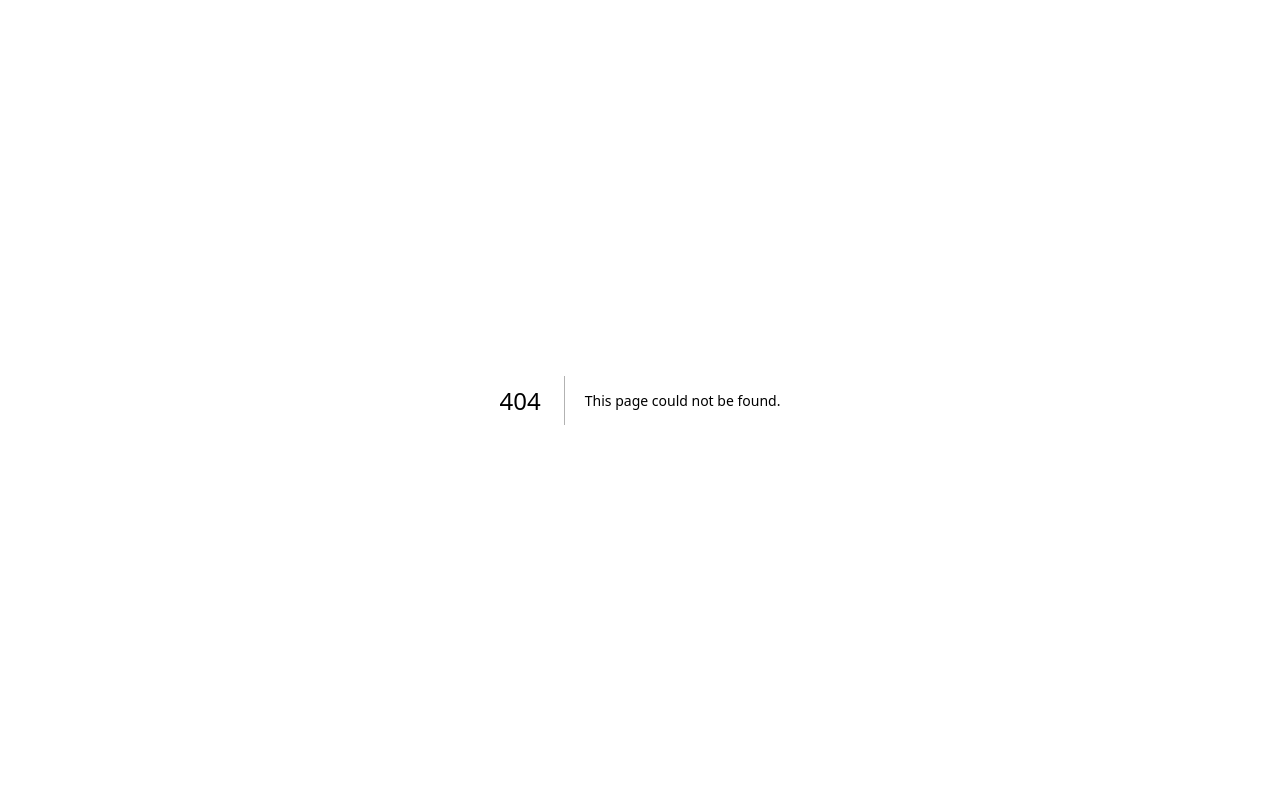
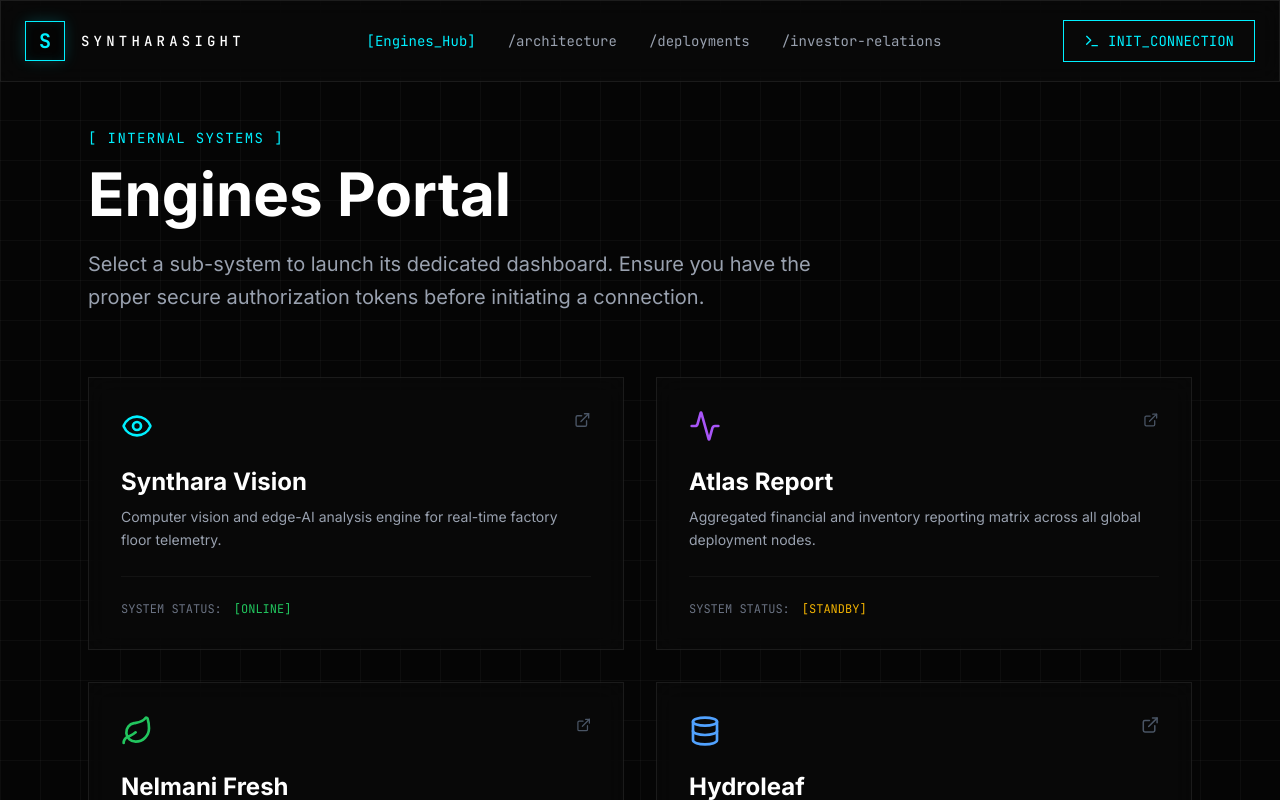
Before and after one commit to ajithoptimus/SyntharaWebsite, a Next.js app: page /engines in a window 1280 px wide. Before the commit this address had no page. Shown: the top 800 px of the page. Built offline with nearby package versions, Linux system fonts and the light colour scheme.

Commit message:
feat: Add Engines Hub portal to link external sub-apps

```diff
--- /dev/null
+++ b/src/app/engines/page.tsx
@@ -0,0 +1,105 @@
+"use client";
+
+import Navbar from "@/components/Navbar";
+import Footer from "@/components/Footer";
+import { ExternalLink, Database, Activity, Leaf, Eye } from "lucide-react";
+
+export default function EnginesPortal() {
+  const engines = [
+    {
+      name: "Synthara Vision",
+      description: "Computer vision and edge-AI analysis engine for real-time factory floor telemetry.",
+      icon: Eye,
+      color: "text-neon-cyan",
+      borderColor: "hover:border-neon-cyan",
+      url: "http://localhost:3001", // Or production URL when ready
+      status: "ONLINE"
+    },
+    {
+      name: "Atlas Report",
+      description: "Aggregated financial and inventory reporting matrix across all global deployment nodes.",
+      icon: Activity,
+      color: "text-accent-purple",
+      borderColor: "hover:border-accent-purple",
+      url: "#",
+      status: "STANDBY"
+    },
+    {
+      name: "Nelmani Fresh",
+      description: "Agricultural optimization node. Predicts supply-side crop yields for raw material ingestion.",
+      icon: Leaf,
+      color: "text-paddy-green",
+      borderColor: "hover:border-paddy-green",
+      url: "#",
+      status: "INITIALIZING"
+    },
+    {
+      name: "Hydroleaf",
+      description: "Water usage and sustainability metrics tracker for MSME ESG compliance.",
+      icon: Database,
+      color: "text-blue-400",
+      borderColor: "hover:border-blue-400",
+      url: "#",
+      status: "STANDBY"
+    }
+  ];
+
+  return (
+    <main className="relative w-full overflow-hidden min-h-screen selection:bg-neon-cyan/30 selection:text-white pt-32 flex flex-col">
+      <Navbar />
+
+      <div className="flex-grow max-w-6xl mx-auto px-6 w-full mb-24 z-10 relative">
+        <div className="mb-16">
+          <span className="font-mono text-neon-cyan text-sm tracking-widest uppercase mb-4 block">
+            [ INTERNAL SYSTEMS ]
+          </span>
+          <h1 className="text-4xl md:text-6xl font-bold text-white mb-6">
+            Engines Portal
+          </h1>
+          <p className="text-xl text-gray-400 max-w-3xl leading-relaxed">
+            Select a sub-system to launch its dedicated dashboard. Ensure you have the proper secure authorization tokens before initiating a connection.
+          </p>
+        </div>
+
+        <div className="grid grid-cols-1 md:grid-cols-2 gap-8">
+          {engines.map((engine) => (
+            <a
+              key={engine.name}
+              href={engine.url}
+              target="_blank"
+              rel="noopener noreferrer"
+              className={`glass-panel p-8 border border-white/10 ${engine.borderColor} transition-all group cursor-pointer block relative overflow-hidden`}
+            >
+              {/* Decorative background gradient on hover */}
+              <div className="absolute inset-0 bg-gradient-to-br from-white/0 to-white/5 opacity-0 group-hover:opacity-100 transition-opacity" />
+
+              <div className="relative z-10 flex items-start justify-between">
+                <div>
+                  <engine.icon className={`w-8 h-8 ${engine.color} mb-6`} />
+                  <h3 className="text-2xl font-bold text-white mb-2 group-hover:text-white transition-colors">{engine.name}</h3>
+                  <p className="text-gray-400 text-sm leading-relaxed mb-6">
+                    {engine.description}
+                  </p>
+                </div>
+
+                <ExternalLink className="w-5 h-5 text-gray-600 group-hover:text-white transition-colors" />
+              </div>
+
+              <div className="relative z-10 flex items-center gap-3 font-mono text-xs mt-auto pt-6 border-t border-white/5">
+                <span className="text-gray-500">SYSTEM STATUS:</span>
+                <span className={`${
+                  engine.status === 'ONLINE' ? 'text-paddy-green' :
+                  engine.status === 'STANDBY' ? 'text-yellow-500' : 'text-gray-400'
+                }`}>
+                  [{engine.status}]
+                </span>
+              </div>
+            </a>
+          ))}
+        </div>
+      </div>
+
+      <Footer />
+    </main>
+  );
+}
--- a/src/components/Navbar.tsx
+++ b/src/components/Navbar.tsx
@@ -29,6 +29,7 @@ export default function Navbar() {
 
         {/* Links */}
         <div className="hidden md:flex items-center gap-8 font-mono text-sm text-gray-400">
+          <Link href="/engines" className="text-neon-cyan hover:text-white transition-colors">[Engines_Hub]</Link>
           <Link href="/architecture" className="hover:text-neon-cyan transition-colors">/architecture</Link>
           <Link href="/deployments" className="hover:text-neon-cyan transition-colors">/deployments</Link>
           <Link href="/investor-relations" className="hover:text-neon-cyan transition-colors">/investor-relations</Link>
```
